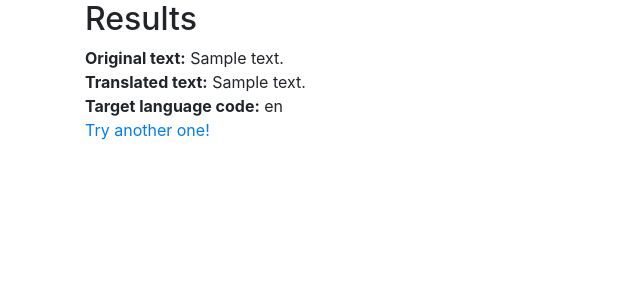
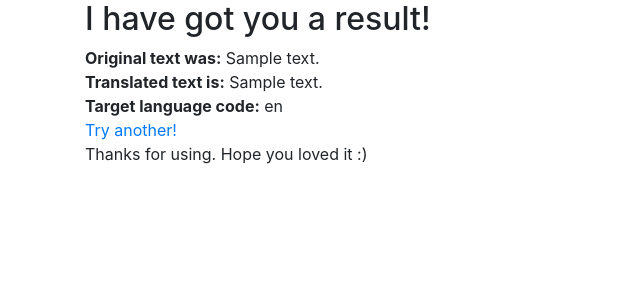
Before and after one commit to amittomar-1/translate-dev-in, a Flask app: template templates/results.html in a window 1280 px wide. Shown: the top 300 px of the page, without its empty margins (0-640 px from the left). Run offline with Flask 2, Linux system fonts and the light colour scheme; the template is opened without the code that fills it: most values are stand-ins (such as "Sample title", 1, 10 or a date in 2020).

Commit message:
Update results.html

```diff
--- a/templates/results.html
+++ b/templates/results.html
@@ -5,23 +5,27 @@
     <meta name="viewport" content="width=device-width, initial-scale=1.0">
     <link rel="stylesheet" href="https://cdn.jsdelivr.net/npm/bootstrap@4.5.3/dist/css/bootstrap.min.css"
         integrity="sha384-TX8t27EcRE3e/ihU7zmQxVncDAy5uIKz4rEkgIXeMed4M0jlfIDPvg6uqKI2xXr2" crossorigin="anonymous">
-    <title>Result</title>
+    <title>Translator created by Amit Tomar</title>
 </head>
 <body>
     <div class="container">
-        <h2>Results</h2>
+        <h2>I have got you a result!</h2>
         <div>
-            <strong>Original text:</strong> {{ original_text }}
+            <strong>Original text was:</strong> {{ original_text }}
         </div>
         <div>
-            <strong>Translated text:</strong> {{ translated_text }}
+            <strong>Translated text is:</strong> {{ translated_text }}
         </div>
         <div>
             <strong>Target language code:</strong> {{ target_language }}
         </div>
         <div>
-            <a href="{{ url_for('index') }}">Try another one!</a>
+            <a href="{{ url_for('index') }}">Try another!</a>
         </div>
+        <div>
+        Thanks for using. Hope you loved it :)
+        </div>
+
     </div>
 </body>
 </html>
```
